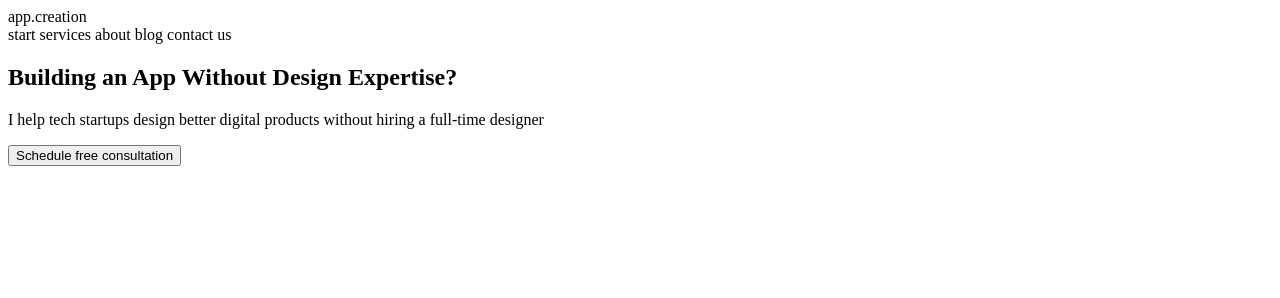
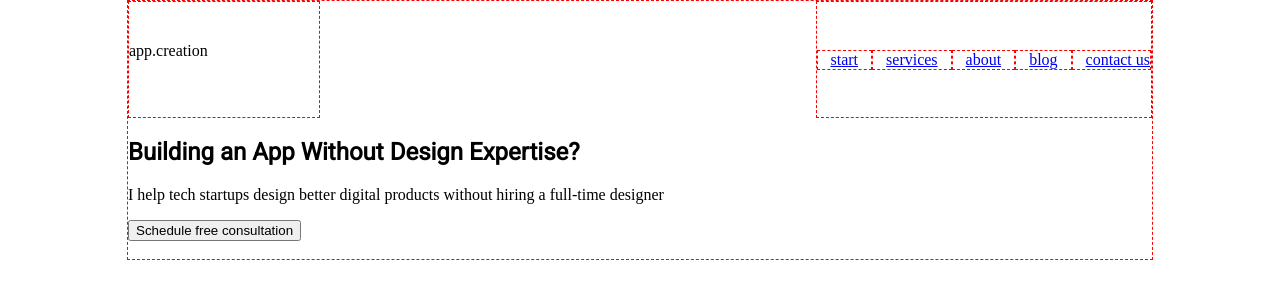
Before and after one commit to WebHeroSchool/planingDesk22, a plain HTML site: page index.html in a window 1280 px wide. Drawn offline with Linux system fonts and the light colour scheme; a web font is replaced by a local one.

Commit message:
Update index.html
основной файл

```diff
--- a/index.html
+++ b/index.html
@@ -2,29 +2,33 @@
 <html>
 <head>
   <meta charset="utf-8">
+  <meta name="viewport" content="width=device-width, initial-scale=1">
   <title>Мой первый сайт</title>
+  <link rel="stylesheet" href="fonts.css">
+  <link rel="stylesheet" href="https:fonts.googleapis.com/css2?family=Roboto&display=swap">
+  <link rel="stylesheet" href="styles.css">
 </head>
   <body>
-  <div>
-        <header>
-        <div>app.creation</div>
-        <nav>
-              <a>start</a>
-              <a>services</a>
-              <a>about</a>
-              <a>blog</a>
-              <a>contact us</a>
+    <div class="wrapper" >
+      <header class="header">
+        <div class="logo">app.creation</div>
+        <nav class="menu">
+          <a class="menu__item" href="#">start</a>
+          <a class="menu__item" href="#">services</a>
+          <a class="menu__item" href="#">about</a>
+          <a class="menu__item" href="#">blog</a>
+          <a class="menu__item" href="#">contact us</a>
         </nav>
       </header>
-      <section>
-         <main>
-              <h1>Building an App Without Design Expertise?</h1>
-              <p>I help tech startups design better digital products
+      <section class="main-section">
+        <main  class="main-content">
+          <h1  class="main-content__title"> Building an App Without Design Expertise?</h1>
+          <p   class="main-content__subtitle">I help tech startups design better digital products
            without hiring a full-time designer</p>
-              <button>Schedule free consultation</button>
+          <button class="main-content__button" type="button" name="button">Schedule free consultation</button>
         </main>
-         <div>
-           <img>
+        <div class="image-content">
+          <img class="image-content__image" scr="" alt="">
         </div>
       </section>
     </div>
```
Lines whose indentation alone changed are shown as unchanged.
